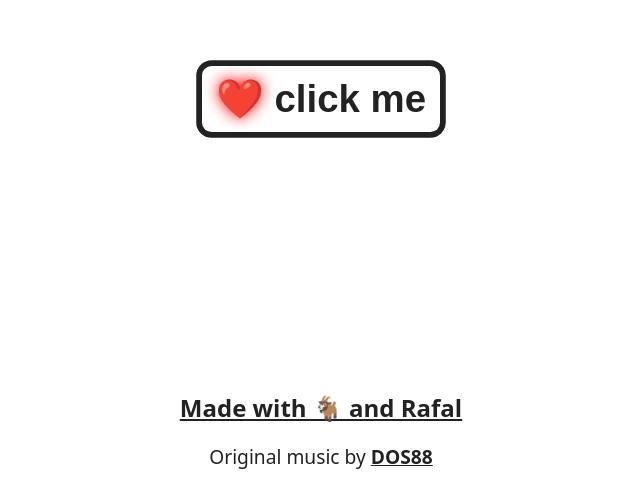
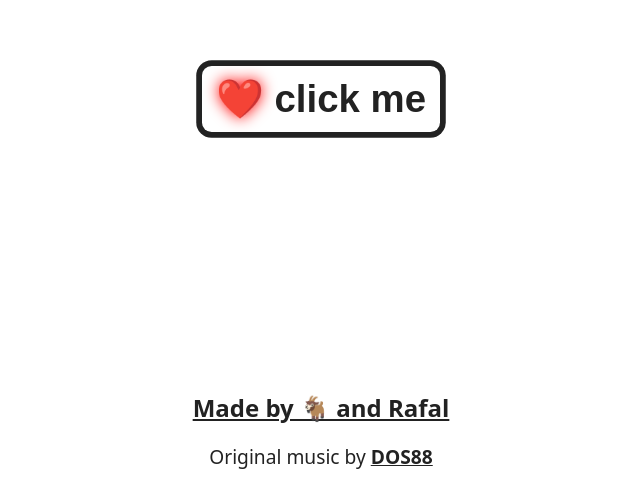
Before and after one commit to paprikka/meat-gpt, a SvelteKit app: page /done in a window 1280 px wide. Shown: the part 301-800 px from the top of the page, without its empty margins (319-959 px from the left). Built offline with nearby package versions, Linux system fonts and the light colour scheme; no server answers.

Commit message:
chore: update footer

```diff
--- a/src/routes/done/+page.svelte
+++ b/src/routes/done/+page.svelte
@@ -13,7 +13,7 @@
 </PageContainer>
 <Footer>
 	<nav>
-		<a class="me" href="https://sonnet.io" target="_blank">Made with 🐐 and Rafal</a>
+		<a class="me" href="https://sonnet.io" target="_blank">Made by 🐐 and Rafal</a>
 
 		<span>Original music by <a href="https://itch.io/profile/dos88" target="_blank">DOS88</a></span>
 	</nav>
```
